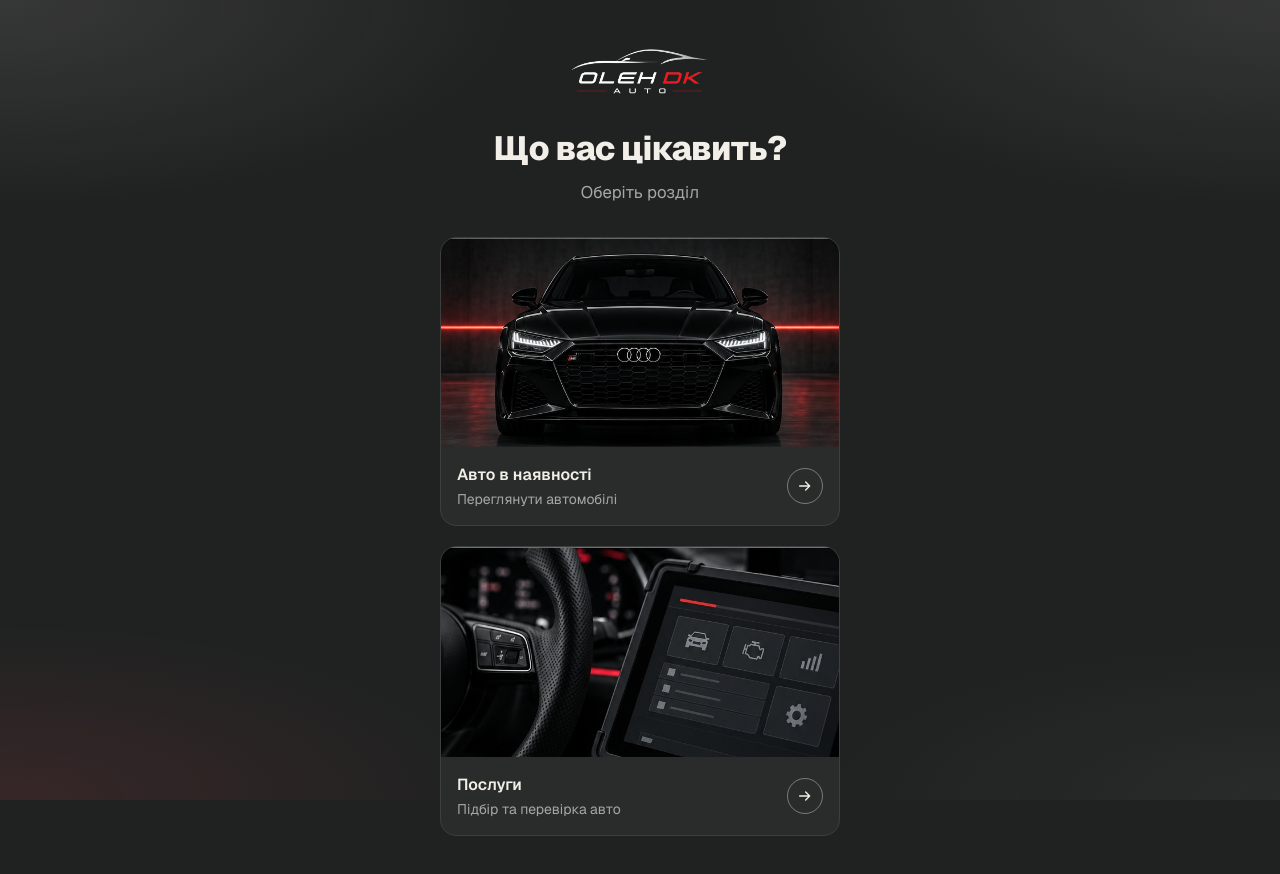
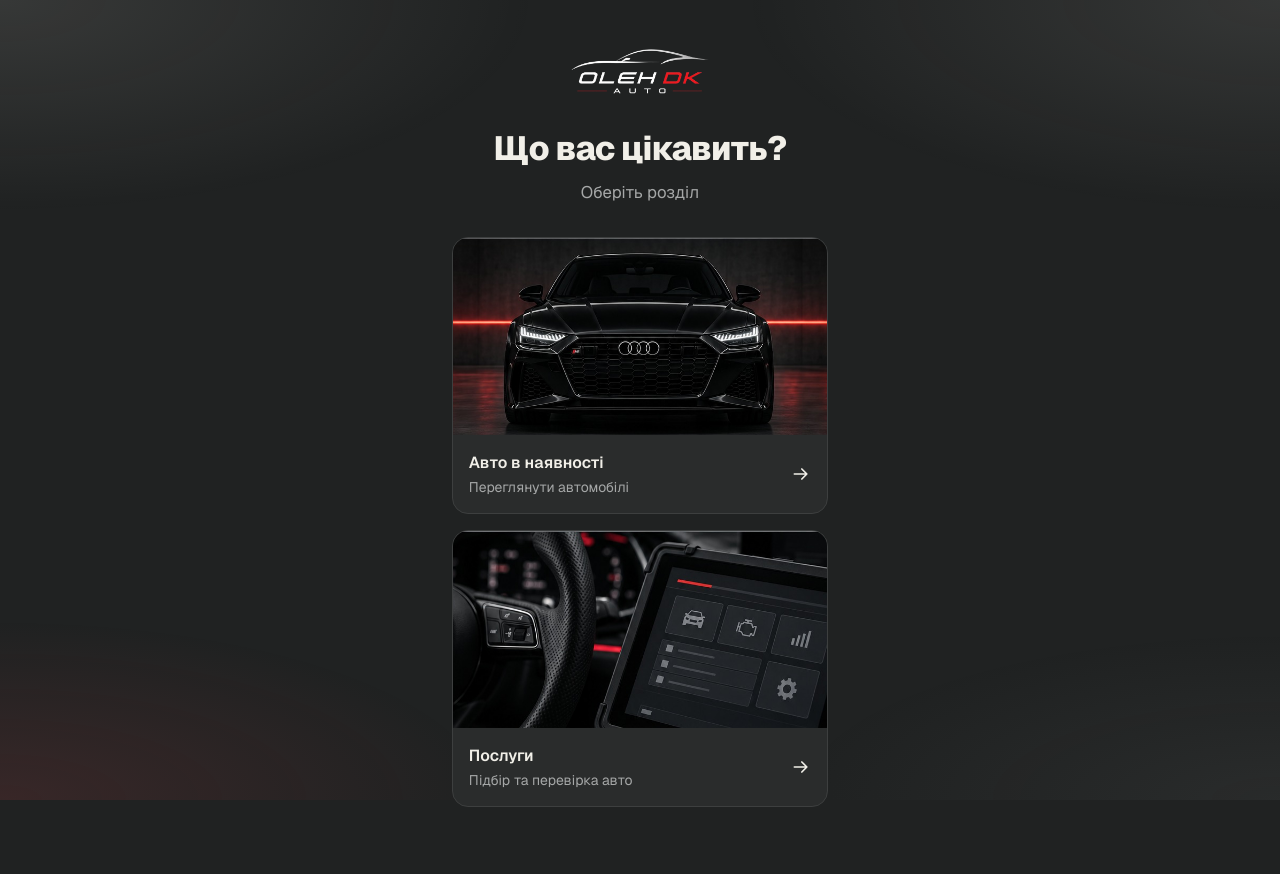
Before and after one commit to alexoverlevelse-cell/ncar, a Next.js app: page /home in a window 1280 px wide. After the commit the page ends 847 px from the top, so only its background shows below. Built offline with nearby package versions, Linux system fonts and the light colour scheme.

Commit message:
Update page.tsx

```diff
--- a/src/app/home/page.tsx
+++ b/src/app/home/page.tsx
@@ -22,7 +22,7 @@ const sections = [
 
 export default function MenuPage() {
   return (
-    <main className="flex flex-1 flex-col px-6 pt-12 pb-10">
+    <main className="flex flex-1 flex-col pt-12 pb-10">
       <Logo size="md" className="mx-auto" />
 
       <h1 className="mt-7 text-center text-[clamp(1.7rem,7.6vw,2.1rem)] font-extrabold tracking-tight">
@@ -32,7 +32,9 @@ export default function MenuPage() {
         Оберіть розділ
       </p>
 
-      <div className="mt-8 flex flex-col gap-5">
+      {/* 84% ширины экрана — под референс главного меню, шире прежнего
+          отступа в 24px с каждой стороны. */}
+      <div className="mx-auto mt-8 flex w-[84%] flex-col gap-4">
         {sections.map((section) => (
           <Link
             key={section.href}
@@ -53,9 +55,7 @@ export default function MenuPage() {
                 <p className="font-semibold">{section.title}</p>
                 <p className="mt-0.5 text-sm text-muted">{section.subtitle}</p>
               </div>
-              <span className="flex h-9 w-9 shrink-0 items-center justify-center rounded-full border border-foreground/40">
-                <ArrowRightIcon className="h-4 w-4" />
-              </span>
+              <ArrowRightIcon className="h-5 w-5 shrink-0 text-foreground" />
             </div>
           </Link>
         ))}
```
